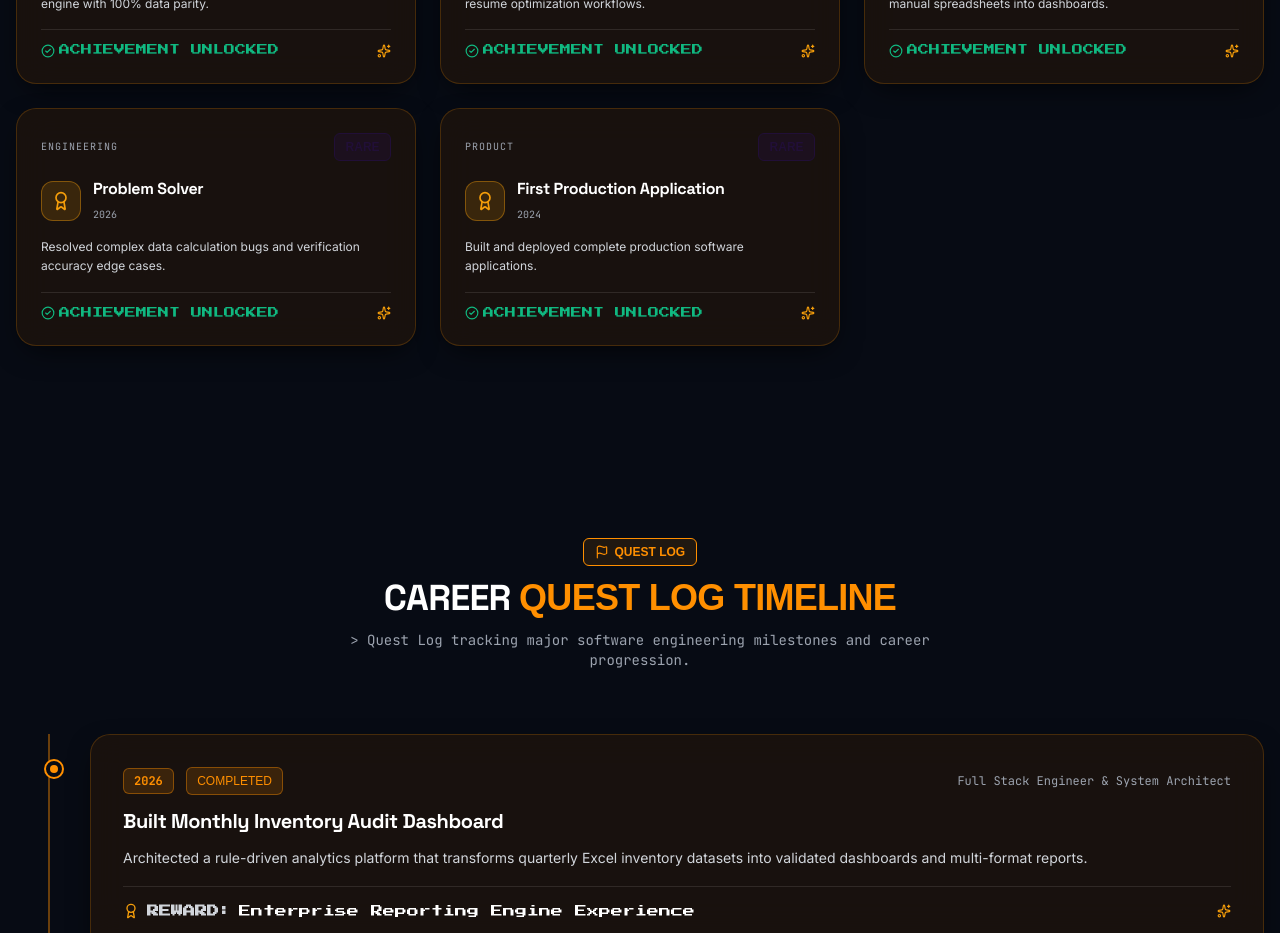
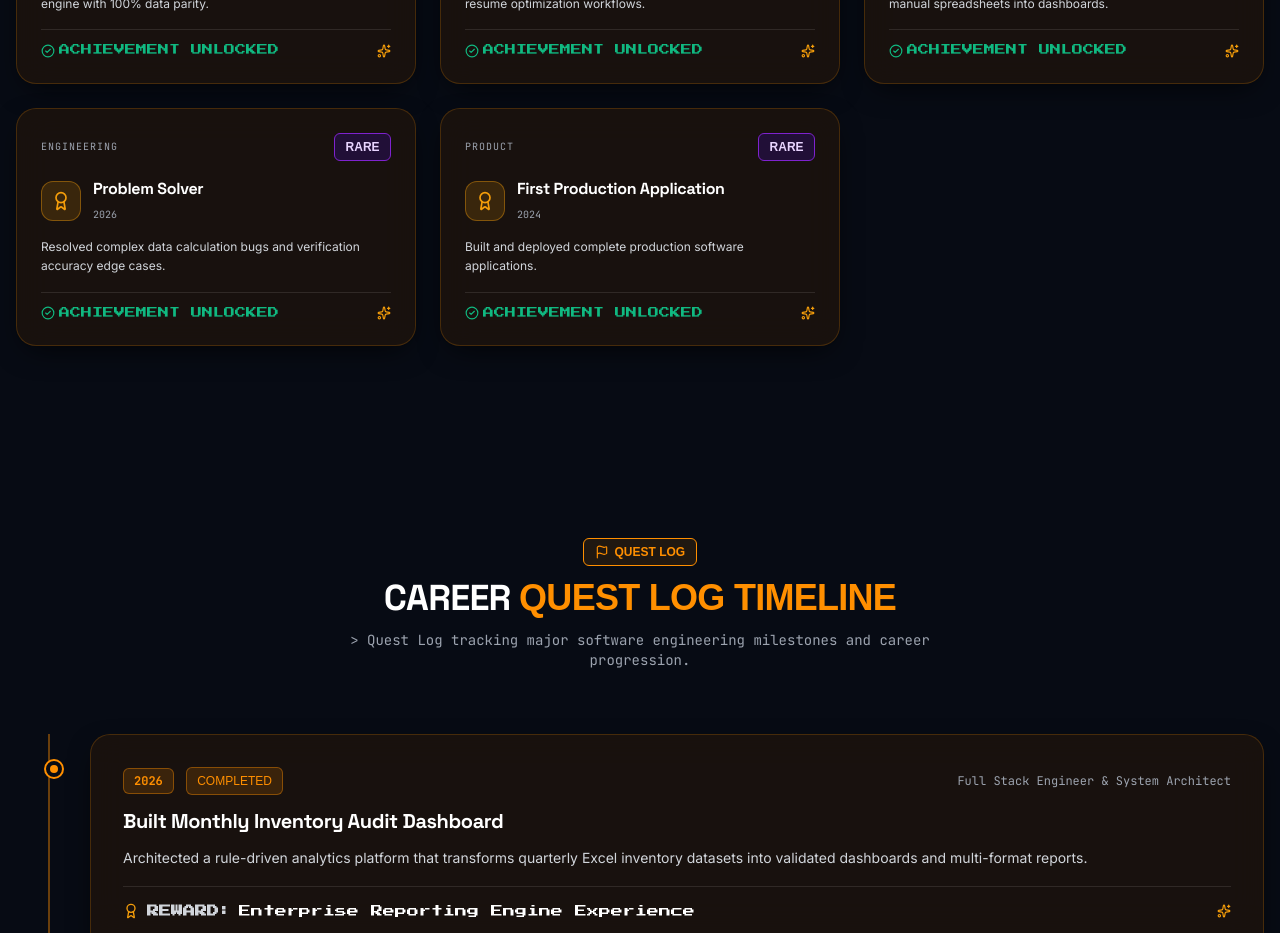
Before and after one commit to sufiyan078/portfolio, a React (Vite) app: page / in a window 1280 px wide. Shown: the part 5760-6693 px from the top of the page. Built offline with nearby package versions, Linux system fonts and the light colour scheme; a web font is replaced by a local one.

Commit message:
style: fix RARE badge text readability with bright light-purple #E9D5FF text on #210F37 background

```diff
--- a/src/index.css
+++ b/src/index.css
@@ -231,9 +231,9 @@
 }
 
 .badge-rare {
-  color: #210F37;
-  background: rgba(33, 15, 55, 0.4);
-  border-color: #210F37;
+  color: #E9D5FF;
+  background: #210F37;
+  border-color: #7E22CE;
 }
 
 .badge-common {
```
